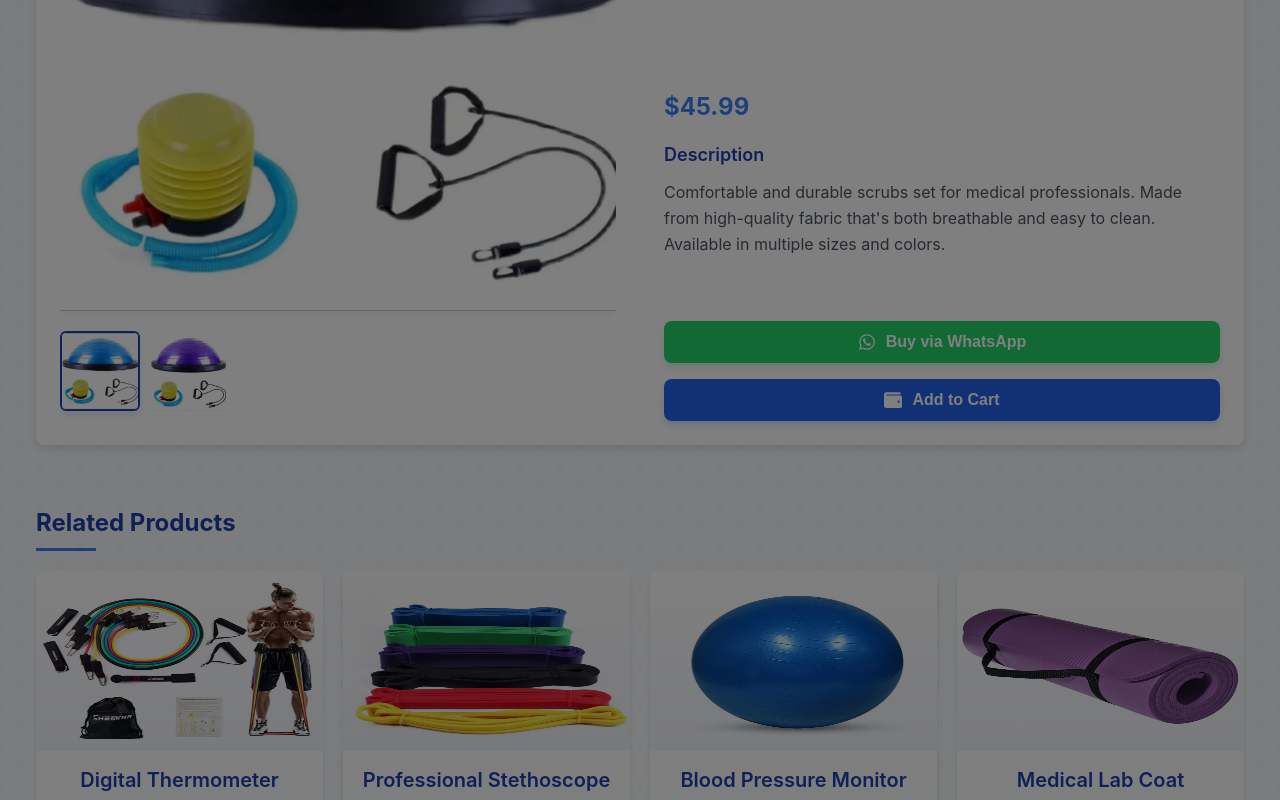
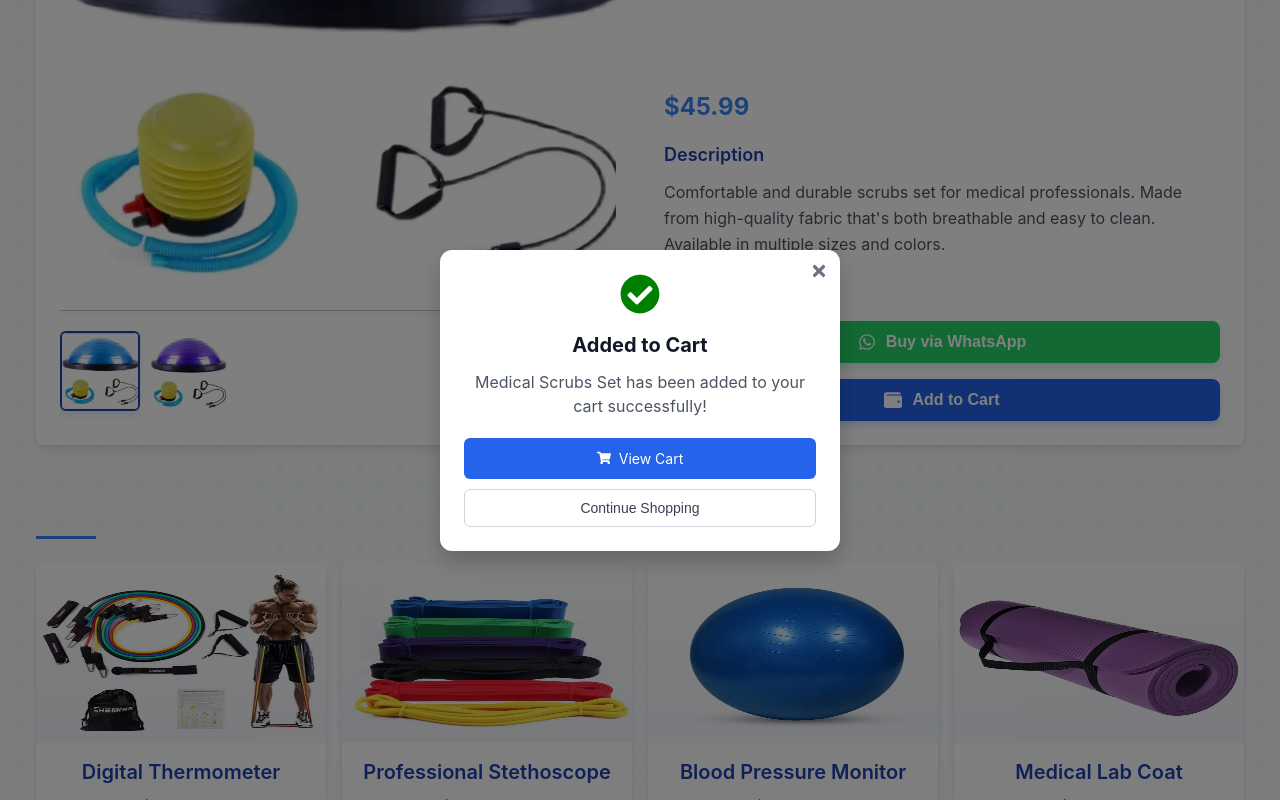
Before and after one commit to mohamad-m-jamil/therapymart-web, a React (Vite) app: page /product/1 in a window 1280 px wide. Both pictures are taken after a click on the button "Add to Cart". Shown: the part 455-1255 px from the top of the page. Built offline with nearby package versions, Linux system fonts and the light colour scheme.

Commit message:
fix add to cart

```diff
--- a/src/pages/ProductDetailPage.jsx
+++ b/src/pages/ProductDetailPage.jsx
@@ -1,6 +1,6 @@
 import { useState, useEffect, useContext } from 'react';
 import { useParams, Link } from 'react-router-dom';
-import { FaArrowLeft, FaTimes, FaCheckCircle } from 'react-icons/fa';
+import { FaArrowLeft, FaTimes, FaCheckCircle, FaShoppingCart } from 'react-icons/fa';
 import ProductDetail from '../components/Product/ProductDetail';
 import ProductCard from '../components/Product/ProductCard';
 import { getProductById, getAllProducts } from '../data/products';
@@ -26,13 +26,27 @@ const ProductDetailPage = () => {
         const allProducts = getAllProducts();
         const related = allProducts
           .filter(p => p.category === fetchedProduct.category && p.id !== fetchedProduct.id)
-          .slice(0, 8); // Limit to 4 related products
+          .slice(0, 8); // Limit to 8 related products
         setRelatedProducts(related);
       }
 
       setLoading(false);
     }, 300);
   }, [id]);
+
+  const handleAddToCart = (product) => {
+    addToCart(product);
+    setShowPopup(true);
+
+    // Automatically hide popup after 5 seconds
+    setTimeout(() => {
+      setShowPopup(false);
+    }, 5000);
+  };
+
+  const closePopup = () => {
+    setShowPopup(false);
+  };
 
   if (loading) {
     return (
@@ -58,13 +72,30 @@ const ProductDetailPage = () => {
   }
 
   return (
-    <div>
-      {/* Popup Overlay - same as before */}
+    <div className="relative">
+      {/* Popup Overlay */}
       {showPopup && (
       <div className="popup-overlay">
-          {/* ... existing popup code ... */}
+        <div className="popup">
+          <button onClick={closePopup} className="close-btn">
+            <FaTimes />
+          </button>
+          <FaCheckCircle style={{ color: 'green', fontSize: '40px', marginBottom: '10px' }} />
+          <h3>Added to Cart</h3>
+          <p>{product.name} has been added to your cart successfully!</p>
+
+          <div style={{ display: 'flex', flexDirection: 'column', gap: '10px' }}>
+            <Link to="/cart" className="button button-primary">
+              <FaShoppingCart style={{ marginRight: '8px' }} /> View Cart
+            </Link>
+            <button onClick={closePopup} className="button button-secondary">
+              Continue Shopping
+            </button>
+          </div>
+        </div>
       </div>
     )}
+
 
       <div className="mb-6">
         <Link
@@ -77,10 +108,7 @@ const ProductDetailPage = () => {
 
       <ProductDetail
         product={product}
-        onAddToCart={(product) => {
-          addToCart(product);
-          setShowPopup(true);
-        }}
+        onAddToCart={handleAddToCart}
       />
 
           {/* Related Products Section */}
@@ -89,14 +117,12 @@ const ProductDetailPage = () => {
         <h2 className="related-products-title">Related Products</h2>
         <div className="related-products-grid">
           {relatedProducts.map(relatedProduct => (
-              <ProductCard
-                key={relatedProduct.id}
-                product={relatedProduct}
-              />
+            <ProductCard key={relatedProduct.id} product={relatedProduct} />
           ))}
         </div>
       </div>
     )}
+
     </div>
   );
 };
--- a/src/style.css
+++ b/src/style.css
@@ -1678,3 +1678,125 @@ body {
     font-size: 14px;
   }
 }
+
+/* General button style */
+.button {
+  display: inline-flex;
+  align-items: center;
+  justify-content: center;
+  padding: 10px 16px;
+  border: none;
+  border-radius: 6px;
+  font-size: 14px;
+  cursor: pointer;
+  transition: background-color 0.3s ease;
+}
+
+/* Primary button */
+.button-primary {
+  background-color: #2563eb; /* Blue-600 */
+  color: white;
+}
+
+.button-primary:hover {
+  background-color: #1e40af; /* Blue-800 */
+}
+
+/* Secondary button */
+.button-secondary {
+  background-color: white;
+  color: #374151; /* Gray-700 */
+  border: 1px solid #d1d5db; /* Gray-300 */
+}
+
+.button-secondary:hover {
+  background-color: #f3f4f6; /* Gray-100 */
+}
+
+/* Popup styles */
+.popup-overlay {
+  position: fixed;
+  inset: 0;
+  background-color: rgba(0, 0, 0, 0.5);
+  z-index: 999;
+  display: flex;
+  align-items: center;
+  justify-content: center;
+}
+
+.popup {
+  background-color: #fff;
+  padding: 24px;
+  border-radius: 12px;
+  max-width: 400px;
+  width: 100%;
+  position: relative;
+  box-shadow: 0 10px 25px rgba(0, 0, 0, 0.2);
+  animation: fadeIn 0.3s ease-in-out;
+  text-align: center;
+}
+
+.popup h3 {
+  font-size: 20px;
+  font-weight: bold;
+  color: #111827; /* Gray-900 */
+}
+
+.popup p {
+  margin: 10px 0 20px;
+  color: #4b5563; /* Gray-600 */
+}
+
+.popup button.close-btn {
+  position: absolute;
+  top: 12px;
+  right: 12px;
+  background: none;
+  border: none;
+  font-size: 18px;
+  color: #6b7280;
+  cursor: pointer;
+}
+
+/* Related Products */
+.related-products-section {
+  margin-top: 48px;
+  padding: 0 20px;
+}
+
+.related-products-title {
+  text-align: center;
+  font-size: 24px;
+  font-weight: bold;
+  color: #1f2937; /* Gray-800 */
+  margin-bottom: 24px;
+}
+
+.related-products-grid {
+  display: grid;
+  grid-template-columns: repeat(auto-fill, minmax(220px, 1fr));
+  gap: 20px;
+}
+
+/* Animation */
+@keyframes fadeIn {
+  from { opacity: 0; transform: scale(0.9); }
+  to { opacity: 1; transform: scale(1); }
+}
+.related-products-grid {
+  display: grid;
+  grid-template-columns: repeat(2, 1fr); /* 2 items per row on small screens */
+  gap: 16px;
+}
+
+@media (min-width: 640px) {
+  .related-products-grid {
+    grid-template-columns: repeat(3, 1fr); /* On medium screens */
+  }
+}
+
+@media (min-width: 1024px) {
+  .related-products-grid {
+    grid-template-columns: repeat(4, 1fr); /* On large screens */
+  }
+}
```
Lines whose indentation alone changed are shown as unchanged.
